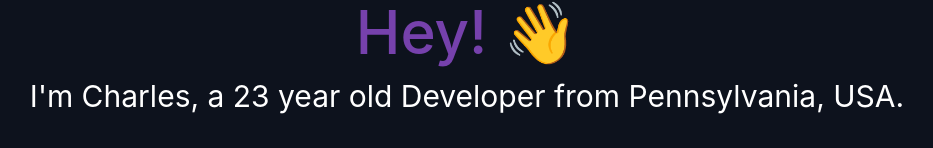
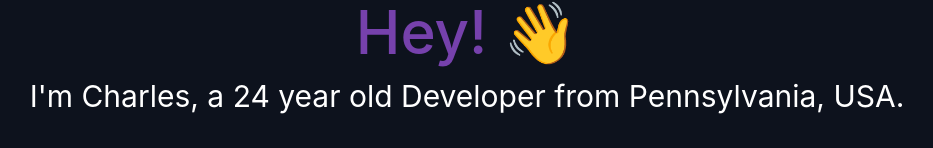
Before and after one commit to Evidentsinger14/portfolio, a Next.js app: page / in a window 1280 px wide. Shown: the part 182-330 px from the top of the page, without its empty margins (173-1106 px from the left). Built offline with nearby package versions, Linux system fonts and the light colour scheme.

Commit message:
i'm not 23 anymore

```diff
--- a/pages/index.js
+++ b/pages/index.js
@@ -51,7 +51,7 @@ export default function Home() {
           <div className="text-center p-10 py-10">
             <h2 className="text-5xl py-2 text-purple font-medium text-violet-500 md:text-6xl">Hey! 👋</h2>
             <div>
-            <h3 className="text-2xl py-2 text-white md:text-3xl">I'm Charles, a 23 year old Developer from Pennsylvania, USA.</h3>
+            <h3 className="text-2xl py-2 text-white md:text-3xl">I'm Charles, a 24 year old Developer from Pennsylvania, USA.</h3>
               <div className="pt-7">
                 <Image src={evident} height="250" width="200" alt=""/>
               </div>
```
